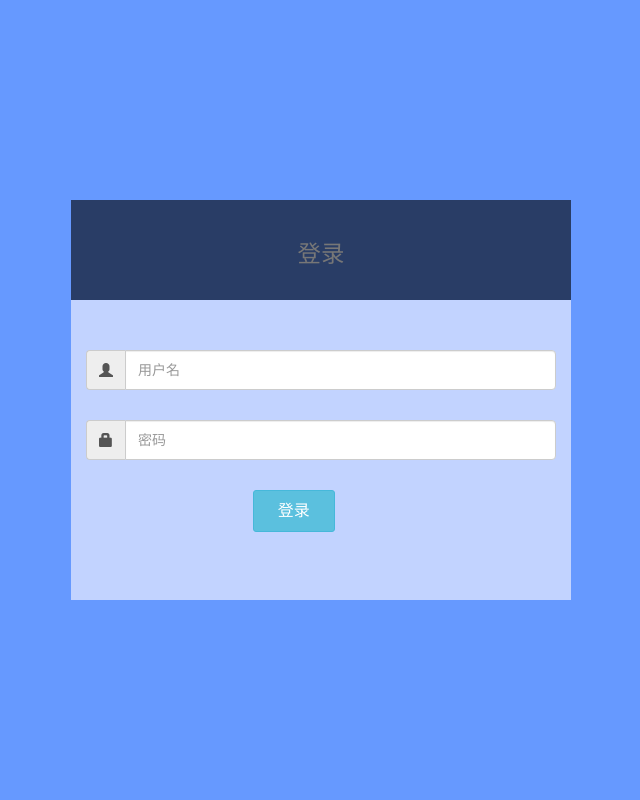
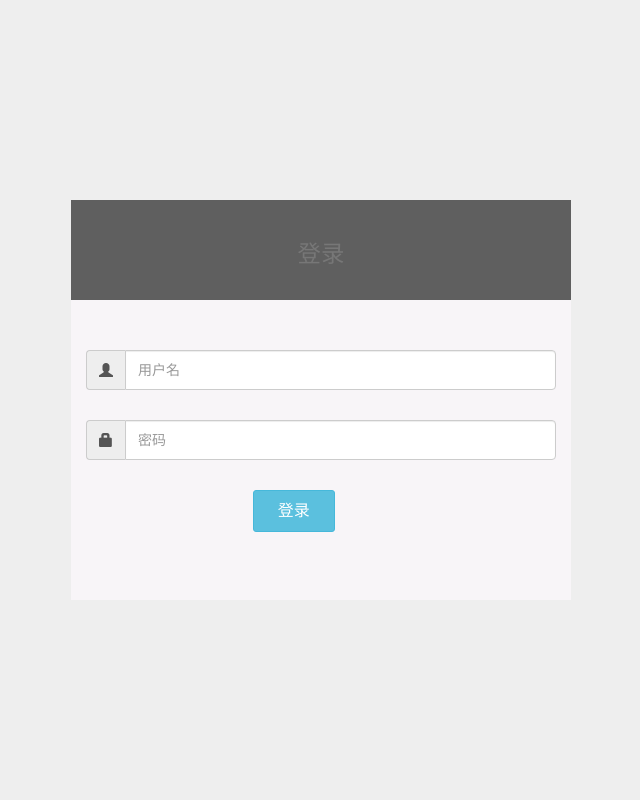
Before and after one commit to fengmo/blog, a Django app: page /blog_login/ in a window 1280 px wide. Shown: the whole page, without its empty margins (319-959 px from the left). Run offline with Django 3.2, Linux system fonts and the light colour scheme; some libraries are stand-ins or nearby versions.

Commit message:
update article.html login.html

```diff
--- a/fengzi_blog/templates/article.html
+++ b/fengzi_blog/templates/article.html
@@ -16,7 +16,7 @@
         <div class="info">
             <span title="Public Date" class="date">
                 <i class="fa fa-clock-o"></i>&nbsp;
-                {{ article.pubd | date:"Y-m-d" }}
+                {{ article.pubd | date:"Y-m-d H:i:s" }}
             </span>
             <span title="Views" class="visitors">
                 <i class="fa fa-user"></i>&nbsp;
--- a/fengzi_blog/templates/login.html
+++ b/fengzi_blog/templates/login.html
@@ -13,7 +13,7 @@
 	background-image:linear-gradient(bottom, #6699FF 0%, #6699FF 100%);
 	background-image:-o-linear-gradient(bottom, #6699FF 0%, #6699FF 100%);
 	background-image:-moz-linear-gradient(bottom, #6699FF 0%, #6699FF 100%);
-	background-image:-webkit-linear-gradient(bottom, #6699FF 0%, #6699FF 100%);
+	background-image:-webkit-linear-gradient(bottom, #eee 0%, #eee 100%);
 	background-image:-ms-linear-gradient(bottom, #6699FF 0%, #6699FF 100%);
 
 	margin: 0 auto;
```
